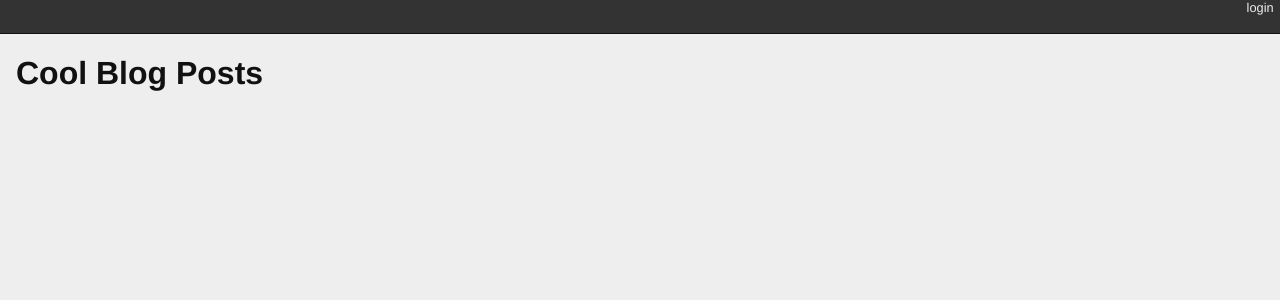
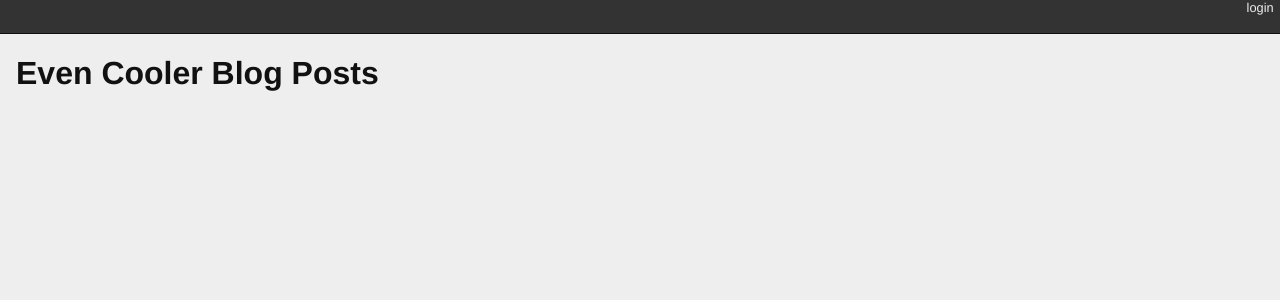
Before and after one commit to amalan8/django-blog, a Django app: page / in a window 1280 px wide. Shown: the top 300 px of the page. Run offline with Django 4.2, Linux system fonts and the light colour scheme; data that the repository does not hold is empty.

Commit message:
another title change

```diff
--- a/blogging/templates/blogging/list.html
+++ b/blogging/templates/blogging/list.html
@@ -1,5 +1,5 @@
 {% extends "base.html" %}{% block content %}
-  <h1>Cool Blog Posts</h1>
+  <h1>Even Cooler Blog Posts</h1>
   {% comment %} here is where the query happens {% endcomment %}
   {% for post in post_list %}
   <div class="post">
--- a/blogging/tests.py
+++ b/blogging/tests.py
@@ -59,7 +59,7 @@ class FrontEndTestCase(TestCase):
     def test_list_only_published(self):
         resp = self.client.get("/")
         resp_text = resp.content.decode(resp.charset)
-        self.assertTrue("Cool Blog Posts" in resp_text)
+        self.assertTrue("Even Cooler Blog Posts" in resp_text)
         for count in range(1, 11):
             title = "Post %d Title" % count
             if count < 6:
```
Also changed, not shown: .github/workflows/django.yml (deleted).
